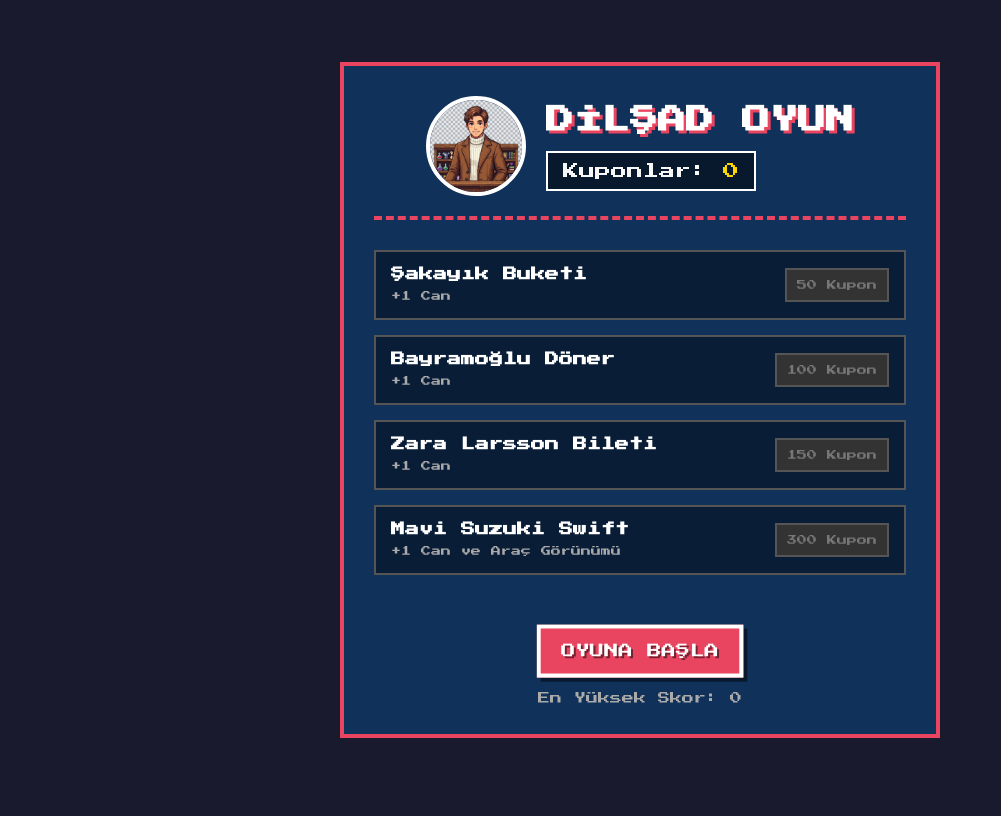
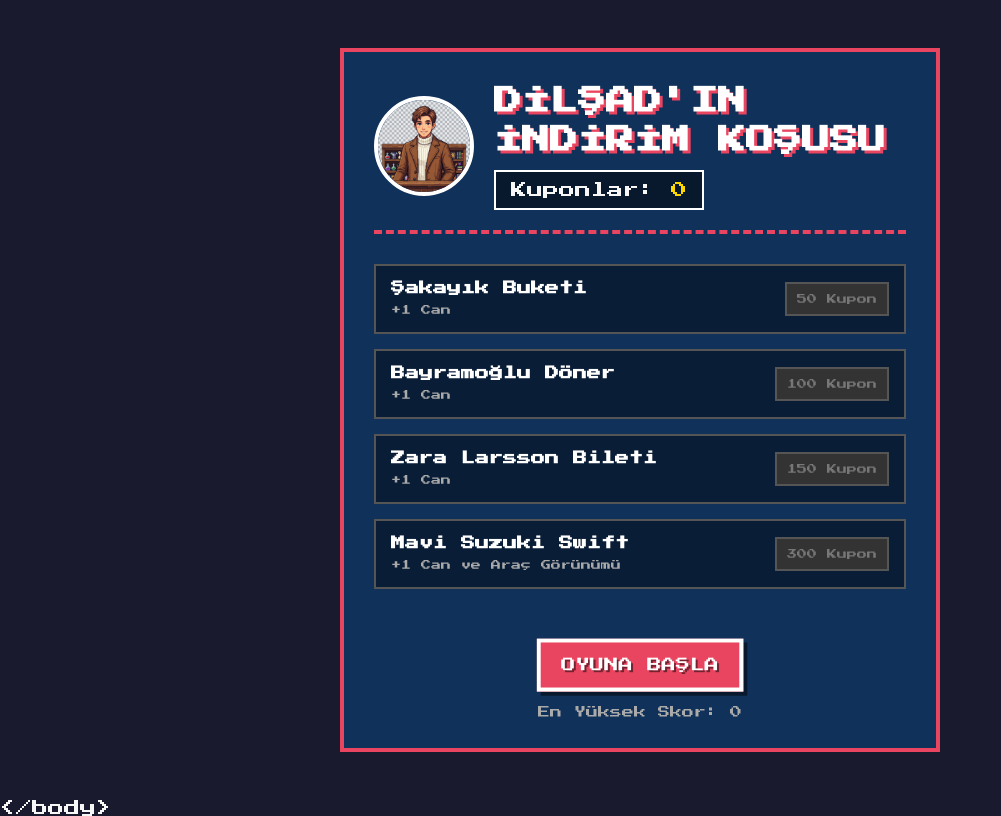
Before and after one commit to falcno/maisundoliven, a React (Vite) app: page / in a window 1280 px wide. Shown: the whole page, without its empty margins (0-1001 px from the left). Built offline with nearby package versions, Linux system fonts and the light colour scheme.

Commit message:
Update game title and game over text

```diff
--- a/index.html
+++ b/index.html
@@ -4,7 +4,7 @@
     <meta charset="UTF-8" />
     <link rel="icon" type="image/svg+xml" href="/favicon.svg" />
     <meta name="viewport" content="width=device-width, initial-scale=1.0" />
-    <title>temp-app</title>
+    <title>Dilşad'ın İndirim Koşusu</title>
   </head>
   <body>
     <div id="root"></div>
--- a/src/App.tsx
+++ b/src/App.tsx
@@ -72,7 +72,7 @@ function App() {
         <div className="game-over-screen">
           <img src="/assets/angel.png" alt="Angel Boyfriend" className="angel-img" />
           <h1>OYUN BİTTİ</h1>
-          <p>Sevgilin gelip seni kurtardı!</p>
+          <p>So sad so sad...</p>
           <div className="game-over-stats">
             <p>Mevcut Kuponlar: {playerData.coupons}</p>
             <p>En Yüksek Skor: {playerData.highScore}</p>
--- a/src/components/ShopMenu.tsx
+++ b/src/components/ShopMenu.tsx
@@ -14,7 +14,7 @@ const ShopMenu: React.FC<ShopMenuProps> = ({ playerData, onStart, onBuyUpgrade }
       <div className="shop-header">
         <img src="/assets/shopkeep.png" alt="Shopkeeper" className="shopkeeper-img" />
         <div className="shop-header-text">
-          <h1>DİLŞAD OYUN</h1>
+          <h1>DİLŞAD'IN İNDİRİM KOŞUSU</h1>
           <div className="coupon-balance">
             Kuponlar: <span className="highlight">{playerData.coupons}</span>
           </div>
```
